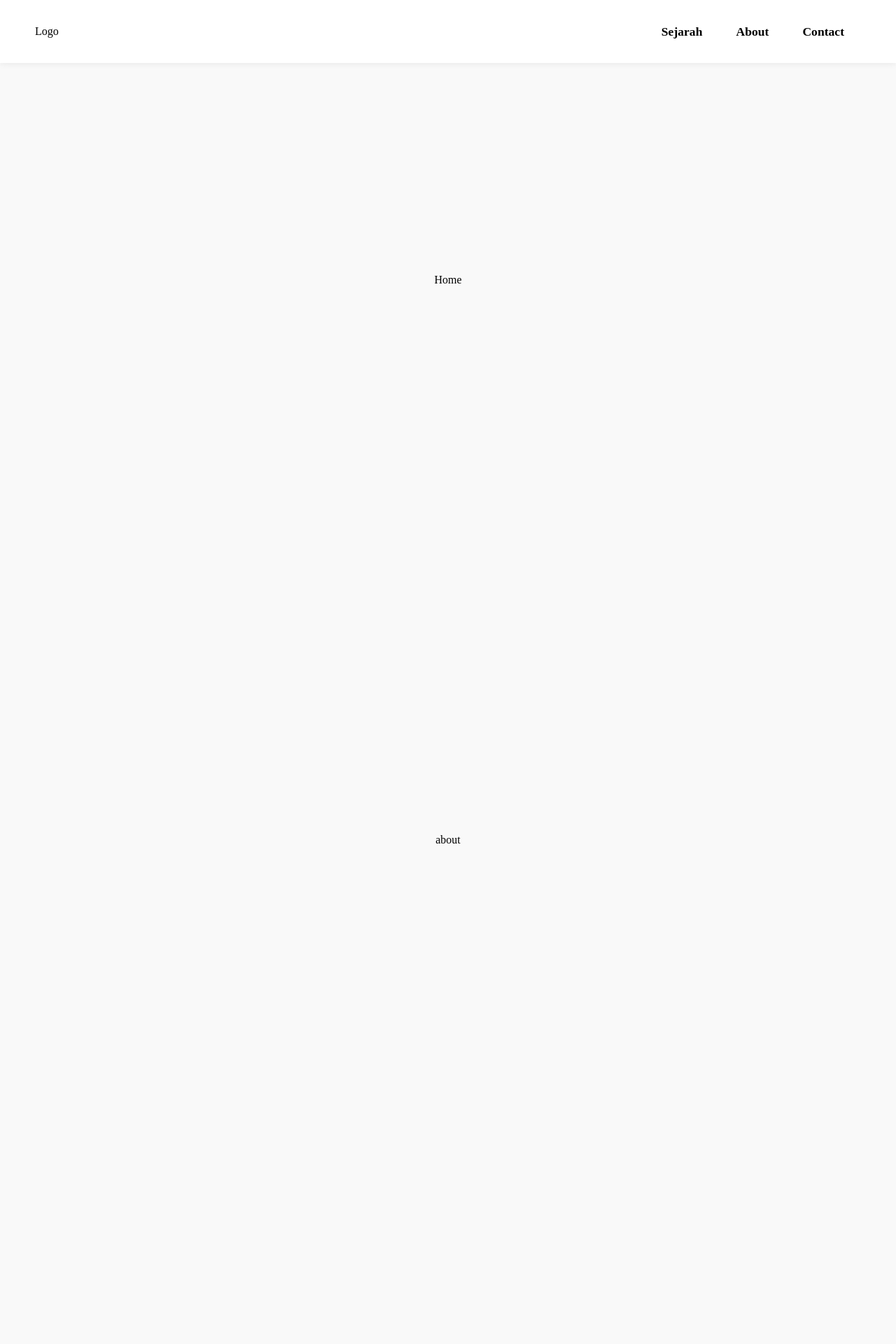
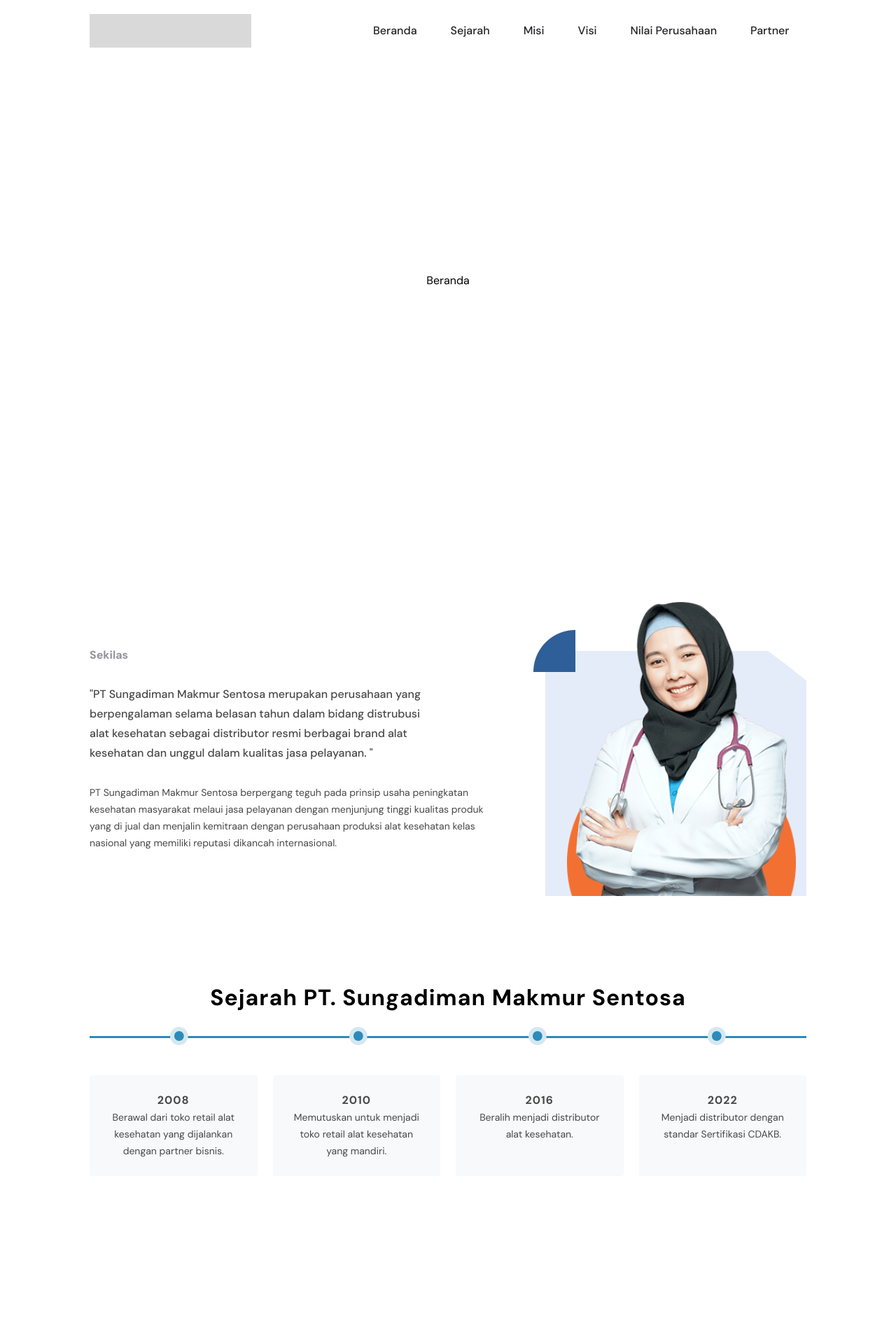
Before and after one commit to KelvinAnderson10/sungadiman-landing-page, a React (Vite) app: page / in a window 1280 px wide. Shown: the top 1920 px of the page at 70% size. After the commit the page ends 1740 px from the top, so only its background shows below. Built offline with nearby package versions, Linux system fonts and the light colour scheme.

Commit message:
layout sejarah section

```diff
--- a/index.html
+++ b/index.html
@@ -1,13 +1,21 @@
 <!doctype html>
 <html lang="en">
+
 <head>
   <meta charset="UTF-8" />
   <link rel="icon" type="image/svg+xml" href="/vite.svg" />
+  <link rel="preconnect" href="https://fonts.googleapis.com">
+  <link rel="preconnect" href="https://fonts.gstatic.com" crossorigin>
+  <link
+    href="https://fonts.googleapis.com/css2?family=DM+Sans:opsz,wght@9..40,400;9..40,500;9..40,600;9..40,700&family=Poppins:wght@100&family=Quicksand:wght@400;700&display=swap"
+    rel="stylesheet">
   <meta name="viewport" content="width=device-width, initial-scale=1.0" />
   <title>SMS | Sungadiman Makmur Sentosa</title>
 </head>
+
 <body>
   <div id="root"></div>
   <script type="module" src="/src/main.jsx"></script>
 </body>
+
 </html>
--- a/src/App.css
+++ b/src/App.css
@@ -1,5 +1,14 @@
+/* Setup */
 #root {
   margin: 0 auto;
+  font-family: "DM Sans" !important;
+  font-feature-settings: 'clig' off, 'liga' off;
+  --secondary-1: #222325;
+  --secondary-2: #484848;
+  --action-active:rgba(58, 53, 65, 0.54);
+  --primary-6: #2D8BBA;
+  --background-body-background: #F7F9FA;
+  --text-secondary: #484848;
 }
 
 html {
@@ -8,13 +17,17 @@ html {
 
 body {
   position: relative;
-  background-color: #F9f9f9;
+  background-color: #FFF;
 }
 
 * {
   margin: 0;
   padding: 0;
   box-sizing: border-box;
+}
+
+section {
+  display: block;
 }
 
 img {
@@ -24,34 +37,70 @@ img {
 
 .App {
   min-height: 100vh;
-  width: 85vw;
+  width: 80vw;
   max-width: 1900px;
   margin: 0 auto;
 }
 
-
+/* Navbar */
 nav {
-  display: flex;
+  display: inline-flex;
   align-items: center;
-  justify-content: space-between;
-  min-height: 90px;
+  justify-content: flex-start;
+  min-height: 88px;
   top: 0;
   left: 0;
-  padding: 0px 50px 0px 50px;
+  padding: 0px 10% 0px 10%;
   z-index: 9999;
   position: fixed;
   width: 100%;
   height: auto;
+  gap: 150px;
   background-color: #fff;
-  box-shadow: 0 0 10px rgba(0,0,0,.09);
+  /* box-shadow: 0 0 10px rgba(0,0,0,.09); */
 }
 
-.home {
-  height: 100vh;
+.nav-logo-container {
+  width: 231px;
+  height: 48px;
+  background: #D9D9D9;
+}
+
+.navbar-links-container a {
+  margin-right: 1.5rem;
+  margin-left: 1.5rem;
+  text-decoration: none;
+  line-height: 24px;
+  color: var(--secondary-1);
+  font-size: 16px;
+  font-weight: 500;
+  position: relative;
+}
+
+/* Underline effect when hover */
+.navbar-links-container a::after {
+  content: '';
+  position: absolute;
+  bottom: -5px;
+  left: 0;
+  width: 0;
+  height: 1px;
+  background: var(--secondary-1);
+  transition: width .4s;
+}
+
+.navbar-links-container a:hover::after{
+  width: 100%;
+  transition: width .4s;
+}
+
+/* Beranda */
+.beranda {
+  min-height: 100vh;
   display: flex;
 }
 
-.home-content{
+.beranda-content{
   margin: 0 auto;
   width: 100%;
   display: flex;
@@ -59,39 +108,123 @@ nav {
   justify-content: center;
 }
 
-.contact {
-  height: 100vh;
+.sejarah {
+  min-height: 100vh;
   display: flex;
+  flex-direction: column;
 }
 
-.contact-content{
+.sekilas-container{
   margin: 0 auto;
   width: 100%;
   display: flex;
   align-items: center;
-  justify-content: center;
+  justify-content: space-between;
+  flex-wrap: wrap;
+  padding: 60px 0px 60px 0px;
 }
 
-.about {
-  height: 100vh;
+.sekilas-left {
   display: flex;
+  flex-direction: column;
+  align-items: flex-start;
+  gap: 30px;
 }
 
-.about-content{
-  margin: 0 auto;
-  width: 100%;
-  display: flex;
-  align-items: center;
-  justify-content: center;
+.sekilas-left p:nth-child(1){
+  font-size: 16px;
+  font-weight: 700;
+  color: var(--action-active);
+  line-height: 24px;
 }
 
-.navbar-links-container a {
-  margin-right: 1.5rem;
-  margin-left: 1.5rem;
-  text-decoration: none;
-  color: black;
-  font-size: 1.1rem;
-  font-weight: 600;
+.sekilas-left p:nth-child(2){
+  max-width: 490px;
+  font-size: 16px;
+  font-weight: 500;
+  color: var(--secondary-2);
+  line-height: 28px;
+}
+
+.sekilas-left p:nth-child(3){
+  max-width: 588px;
+  font-size: 14px;
+  color: var(--secondary-2);
+  line-height: 24px;
+}
+
+.sekilas-right {
+  width: 390px;
+  height: 420px;
+}
+
+.sejarah-container {
+  display: flex;
+  flex-direction: column;
+  gap: 30px;
+  align-items: center;
+  padding: 60px 0px 60px 0px;
+}
+
+.sejarah-container p:nth-child(1){
+  font-size: 32px;
+  font-weight: 700;
+  line-height: 50px;
+  letter-spacing: 1px;
+}
+
+.timeline {
+  height: 26px;
+  width: 100%;
+  position: relative;
+}
+
+.timeline-line {
+  width: 100%;
+  background: var(--primary-6);
+  height: 3px;
+  position: absolute;
+}
+
+.timeline-dot-container {
+  bottom: 13px;
+  position: absolute;
+  display: flex;
+  width: 100%;
+  justify-content: space-around;
+}
+
+.timeline-card-container {
+  display: flex;
+  justify-content: space-between;
+  width: 100%;
+  gap: 22px;
+}
+
+.timeline-card {
+  border-radius: 4px;
+  background: var(--background-body-background);
+  padding: 24px;
+  flex-direction: column;
+  justify-content: center;
+  align-items: center;
+  flex: 1;
+}
+
+
+.timeline-card p:nth-child(1){
+  color: var(--text-secondary);
+  text-align: center;
+  font-size: 16px;
+  font-weight: 700;
+  line-height: 24px;
+}
+
+.timeline-card p:nth-child(2){
+  color: var(--text-secondary);
+  text-align: center;
+  font-size: 14px;
+  line-height: 24px;
 }
 
 /* Mobile Responsive */
@@ -99,4 +232,9 @@ nav {
   .navbar-links-container {
     display: none;
   }
+
+  nav {
+    padding: 0px 50px 0px 50px;
+  }
+
 }
--- a/src/App.jsx
+++ b/src/App.jsx
@@ -1,15 +1,15 @@
 import './App.css'
-import Home from './Components/Home'
-import About from './Components/About'
-import Contact from './Components/Contact'
+import Sejarah from './Components/Sejarah'
+import Beranda from './Components/Beranda'
+import Navbar from './Components/Navbar'
 
 function App() {
 
   return (
     <div className='App'>
-      <Home/>
-      <About/>
-      <Contact/>
+      <Navbar/>
+      <Beranda/>
+      <Sejarah/>
     </div>
   )
 }
--- a/src/Components/About.jsx
+++ /dev/null
@@ -1,13 +0,0 @@
-import React from 'react'
-
-const About = () => {
-    return (
-        <section id='about' className='about'>
-            <div className='about-content'>
-                about
-            </div>
-        </section>
-    )
-}
-
-export default About
--- /dev/null
+++ b/src/Components/Beranda.jsx
@@ -0,0 +1,16 @@
+import React from 'react'
+import Navbar from './Navbar'
+
+const Beranda = () => {
+    return (
+        <div>
+            <section id='beranda' className='beranda'>
+                <div className='beranda-content'>
+                    Beranda
+                </div>
+            </section>
+        </div>
+    )
+}
+
+export default Beranda
--- a/src/Components/Contact.jsx
+++ /dev/null
@@ -1,13 +0,0 @@
-import React from 'react'
-
-const Contact = () => {
-    return (
-        <section id='contact' className='contact'>
-            <div className='contact-content'>
-                CONTACT
-            </div>
-        </section>
-    )
-}
-
-export default Contact
--- a/src/Components/Home.jsx
+++ /dev/null
@@ -1,17 +0,0 @@
-import React from 'react'
-import Navbar from './Navbar'
-
-const Home = () => {
-    return (
-        <div>
-            <Navbar></Navbar>
-            <section id='home' className='home'>
-                <div className='home-content'>
-                    Home
-                </div>
-            </section>
-        </div>
-    )
-}
-
-export default Home
--- a/src/Components/Navbar.jsx
+++ b/src/Components/Navbar.jsx
@@ -1,13 +1,23 @@
-import React from "react";
+import { useState } from "react";
 
 const Navbar = () => {
+    const [activeLink, setActiveLink] = useState("beranda");
+
+    // Function to set the active link
+    const handleSetActiveLink = (link) => {
+        setActiveLink(link);
+    };
+
     return (
         <nav>
-            <div className="nav-logo-container">Logo</div>
+            <div className="nav-logo-container"></div>
             <div className="navbar-links-container">
-                <a href="#home">Sejarah</a>
-                <a href="#about">About</a>
-                <a href="#contact">Contact</a>
+                <a href="#beranda">Beranda</a>
+                <a href="#sejarah">Sejarah</a>
+                <a href="#misi">Misi</a>
+                <a href="#visi">Visi</a>
+                <a href="#nilai-perusahaan">Nilai Perusahaan</a>
+                <a href="#partner">Partner</a>
             </div>
         </nav>
     );
--- /dev/null
+++ b/src/Components/Sejarah.jsx
@@ -0,0 +1,72 @@
+import React from "react";
+const Sejarah = () => {
+    return (
+        <section id="sejarah" className="sejarah">
+            <div className="sekilas-container">
+                <div className="sekilas-left">
+                    <p>Sekilas</p>
+                    <p>
+                        "PT Sungadiman Makmur Sentosa merupakan perusahaan yang
+                        berpengalaman selama belasan tahun dalam bidang distrubusi alat
+                        kesehatan sebagai distributor resmi berbagai brand alat kesehatan
+                        dan unggul dalam kualitas jasa pelayanan. "
+                    </p>
+                    <p>
+                        PT Sungadiman Makmur Sentosa berpergang teguh pada prinsip usaha
+                        peningkatan kesehatan masyarakat melaui jasa pelayanan dengan
+                        menjunjung tinggi kualitas produk yang di jual dan menjalin
+                        kemitraan dengan perusahaan produksi alat kesehatan kelas nasional
+                        yang memiliki reputasi dikancah internasional.
+                    </p>
+                </div>
+                <div className="sekilas-right">
+                    <img src="/sekilas-dokter.png"></img>
+                </div>
+            </div>
+            <div className="sejarah-container">
+                <p>Sejarah PT. Sungadiman Makmur Sentosa</p>
+                <div className="timeline">
+                    <div className="timeline-line"></div>
+                    <div className="timeline-dot-container">
+                            <svg xmlns="http://www.w3.org/2000/svg" width="26" height="26" viewBox="0 0 26 26" fill="none">
+                                <ellipse cx="12.8289" cy="13" rx="12.8289" ry="13" fill="#D5E8F1" />
+                                <ellipse cx="12.8289" cy="13" rx="6.90786" ry="7" fill="#2D8BBA" />
+                            </svg>
+                            <svg xmlns="http://www.w3.org/2000/svg" width="26" height="26" viewBox="0 0 26 26" fill="none">
+                                <ellipse cx="12.8289" cy="13" rx="12.8289" ry="13" fill="#D5E8F1" />
+                                <ellipse cx="12.8289" cy="13" rx="6.90786" ry="7" fill="#2D8BBA" />
+                            </svg>
+                            <svg xmlns="http://www.w3.org/2000/svg" width="26" height="26" viewBox="0 0 26 26" fill="none">
+                                <ellipse cx="12.8289" cy="13" rx="12.8289" ry="13" fill="#D5E8F1" />
+                                <ellipse cx="12.8289" cy="13" rx="6.90786" ry="7" fill="#2D8BBA" />
+                            </svg>
+                            <svg xmlns="http://www.w3.org/2000/svg" width="26" height="26" viewBox="0 0 26 26" fill="none">
+                                <ellipse cx="12.8289" cy="13" rx="12.8289" ry="13" fill="#D5E8F1" />
+                                <ellipse cx="12.8289" cy="13" rx="6.90786" ry="7" fill="#2D8BBA" />
+                            </svg>
+                    </div>
+                </div>
+                <div className="timeline-card-container">
+                    <div className="timeline-card">
+                        <p>2008</p>
+                        <p>Berawal dari toko retail alat kesehatan yang dijalankan dengan partner bisnis.</p>
+                    </div>
+                    <div className="timeline-card">
+                        <p>2010</p>
+                        <p>Memutuskan untuk menjadi toko retail alat kesehatan yang mandiri.</p>
+                    </div>
+                    <div className="timeline-card">
+                        <p>2016</p>
+                        <p>Beralih menjadi distributor alat kesehatan.</p>
+                    </div>
+                    <div className="timeline-card">
+                        <p>2022</p>
+                        <p>Menjadi distributor dengan standar Sertifikasi CDAKB.</p>
+                    </div>
+                </div>
+            </div>
+        </section>
+    );
+};
+
+export default Sejarah;
```
Also changed, not shown: src/Components/Misi.jsx (added, +13 -0 lines), public/dot.svg (added), public/sekilas-dokter.png (added). Lines whose indentation alone changed are shown as unchanged.
